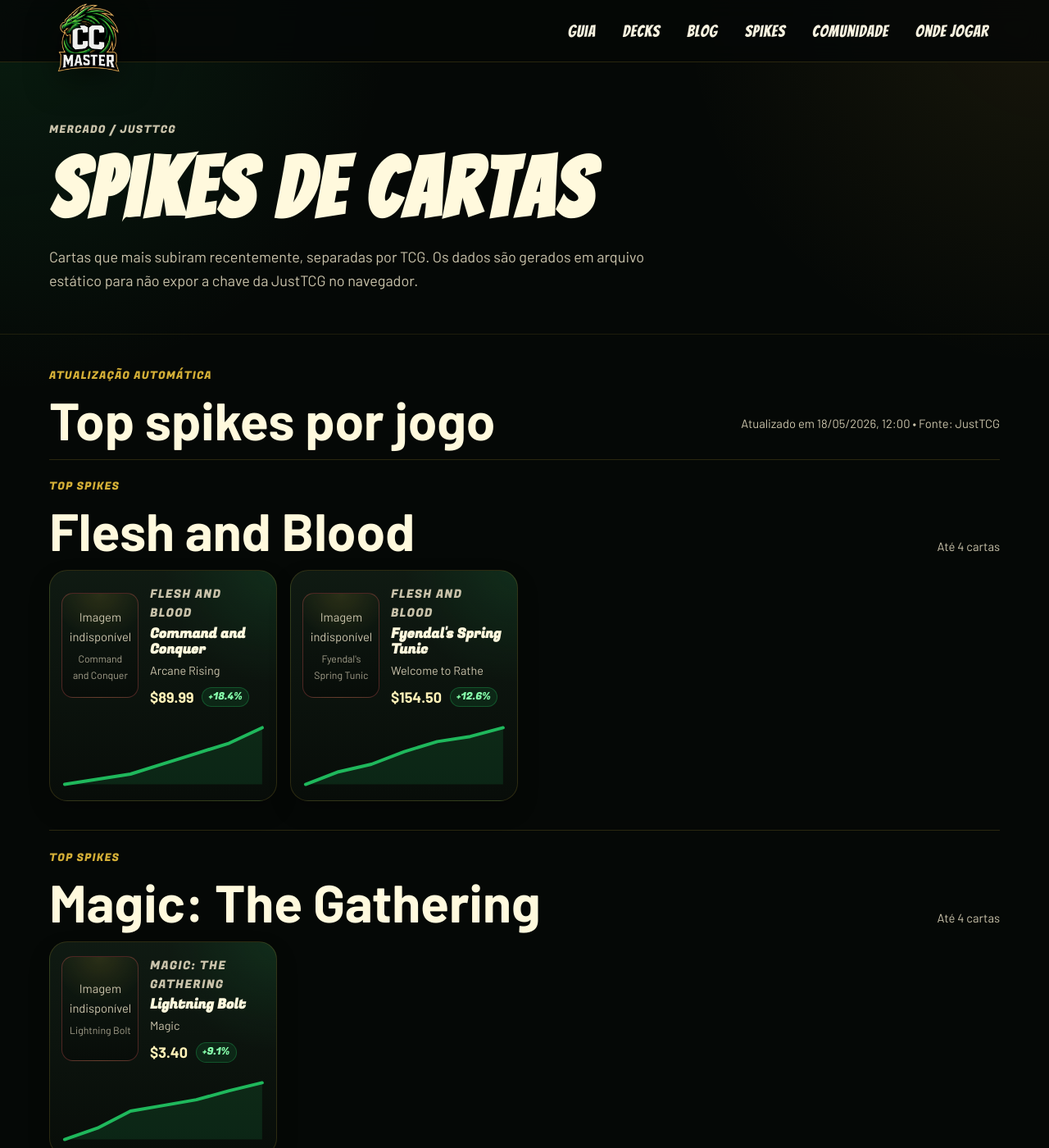
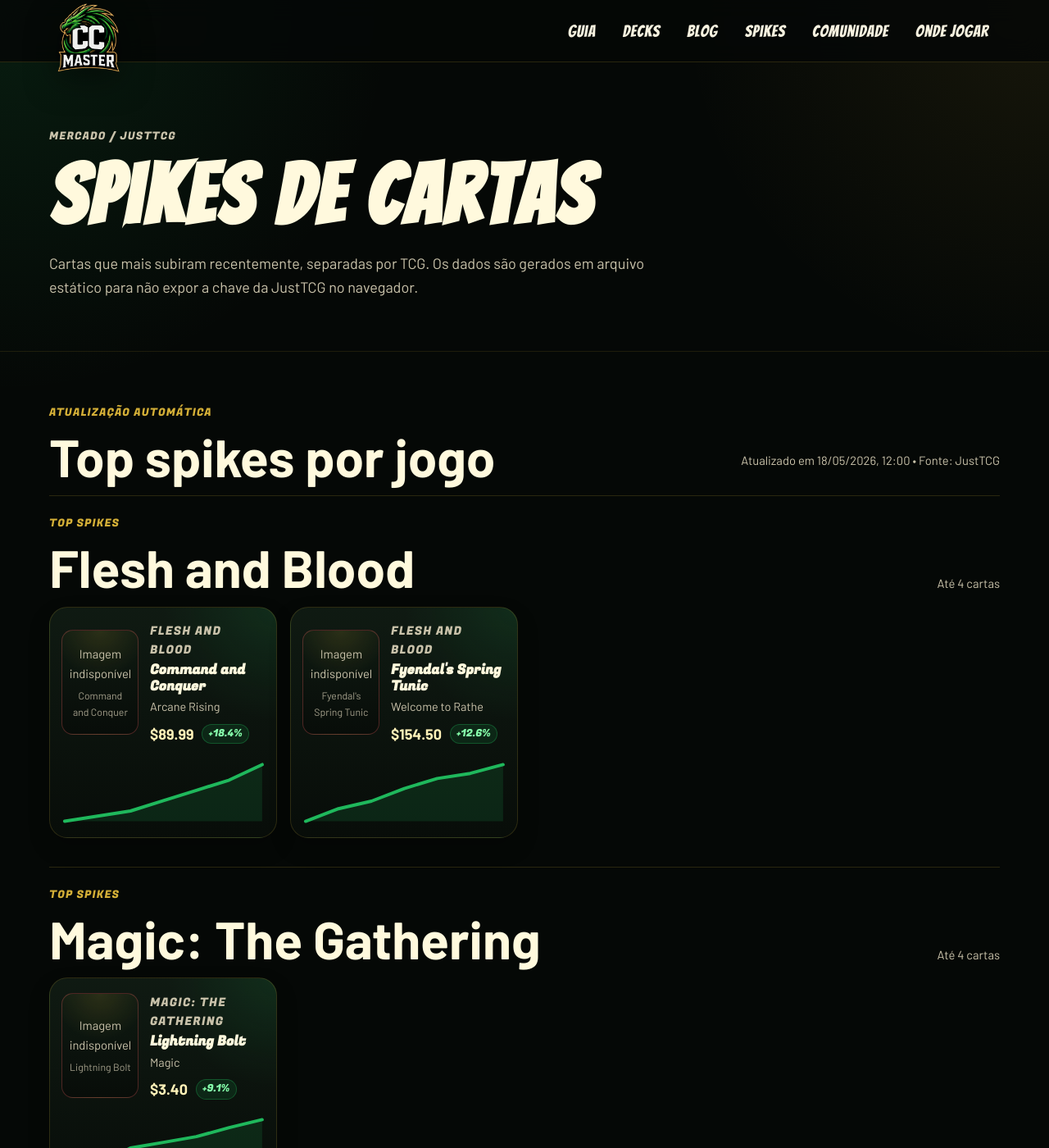
Before and after one commit to Knoha-knotoa/cianortecardmaster, a Jekyll site: the page built from spikes.html, in a window 1280 px wide and 1400 px high. Shown: the whole window at 82% size. Built offline with Jekyll 4.4.1, drawn with Linux system fonts in a browser that asks for light colours.

Commit message:
Update styles.css

```diff
--- a/assets/css/styles.css
+++ b/assets/css/styles.css
@@ -1173,3 +1173,48 @@
     max-height: 340px;
   }
 }
+/* ==========================================
+   Limites gerais de altura e espaçamento
+========================================== */
+
+.section {
+  padding-block: clamp(3rem, 6vw, 4.8rem);
+}
+
+.page-hero {
+  padding-block: clamp(3.5rem, 7vw, 5rem) clamp(1.8rem, 4vw, 2.8rem);
+}
+
+.listing {
+  padding-block: clamp(2.5rem, 5vw, 4rem);
+}
+
+.post-hero {
+  padding-block: clamp(3.5rem, 7vw, 5rem) clamp(2rem, 4vw, 3rem);
+}
+
+.post-content {
+  padding-block: clamp(2.5rem, 5vw, 4rem);
+}
+
+/* Evita que o banner fique gigante em telas muito largas ou com zoom baixo */
+@media (min-width: 1400px) {
+  .hero {
+    min-height: 720px;
+  }
+}
+
+/* Ajuste para celular */
+@media (max-width: 520px) {
+  .hero {
+    min-height: auto;
+  }
+
+  .hero-inner {
+    padding: 3.5rem 0 3rem;
+  }
+
+  .section {
+    padding-block: 3rem;
+  }
+}
```
